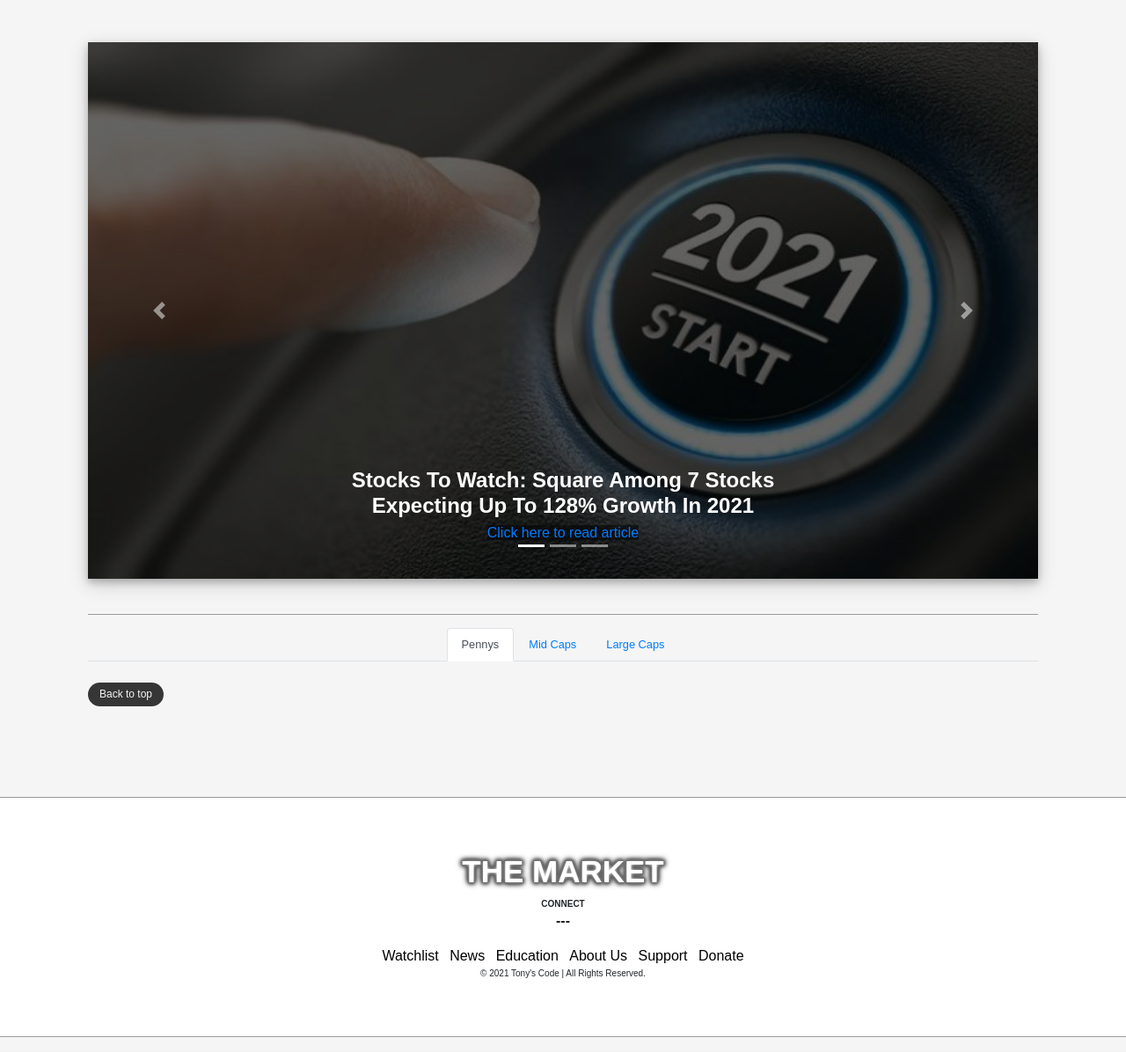
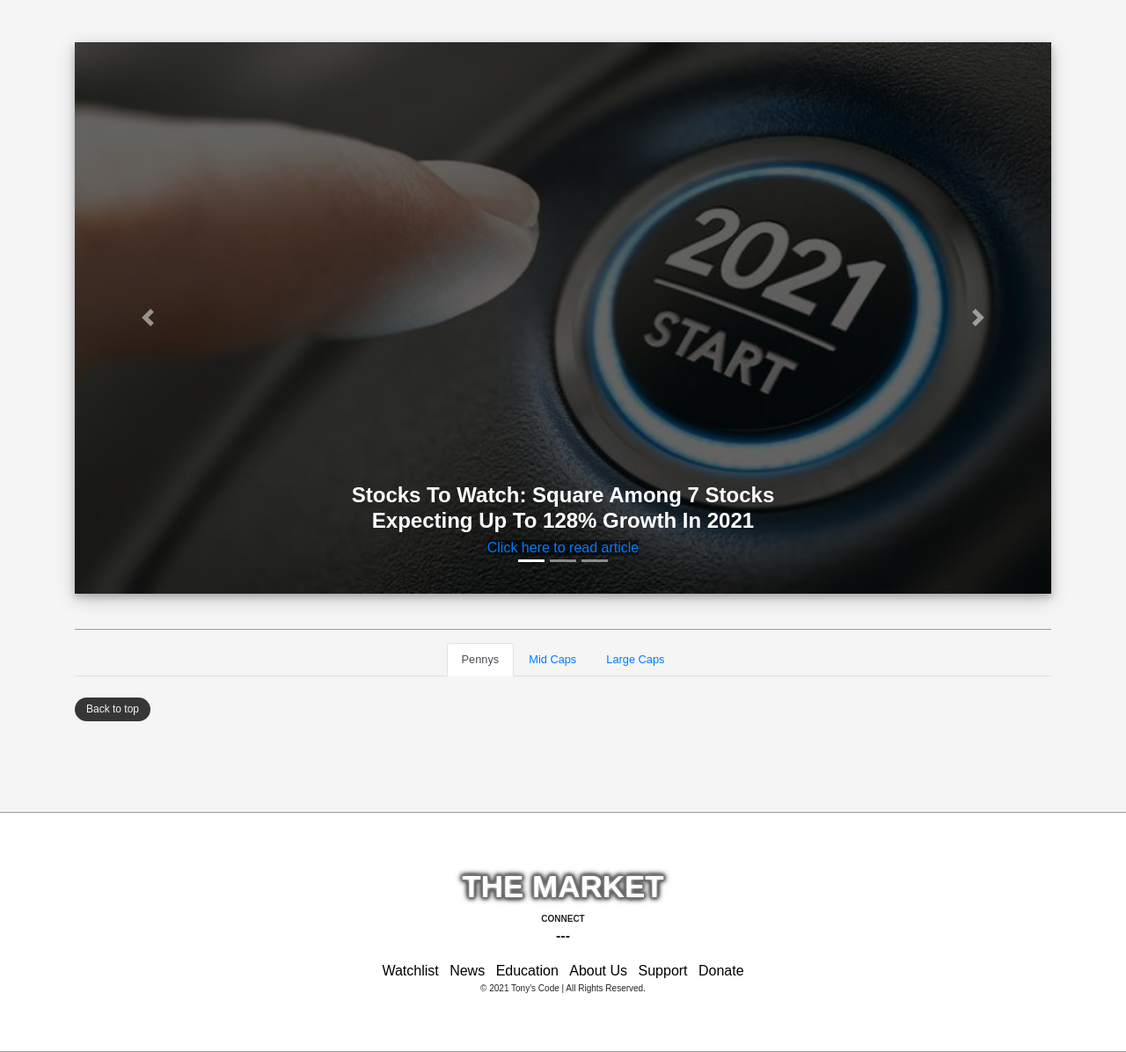
Before and after one commit to ashelto6/The-Market, a Python web app: template templates/main/index.html in a window 1280 px wide. Shown: the part 151-1347 px from the top of the page at 88% size. Run offline with Jinja, Linux system fonts and the light colour scheme; the template is opened without the code that fills it, so the values that code supplies are empty; some libraries are stand-ins or nearby versions.

Commit message:
removed container from base file

```diff
--- a/templates/base.html
+++ b/templates/base.html
@@ -107,7 +107,7 @@
         </div>
     </section>
     <!-- page content -->
-    <div class="container"> {% block content %} {% endblock %}</div>
+    <div> {% block content %} {% endblock %}</div>
 
     <!-- Optional JavaScript -->
     <!-- jQuery first, then Popper.js, then Bootstrap JS -->
@@ -153,7 +153,7 @@
             <p id="footer-p">© 2021 Tony's Code | All Rights Reserved.</p>
             <br><br>
         </div>
-        <hr>
+        <hr id="btm-hr">
     </footer>
 </body>
 
```
